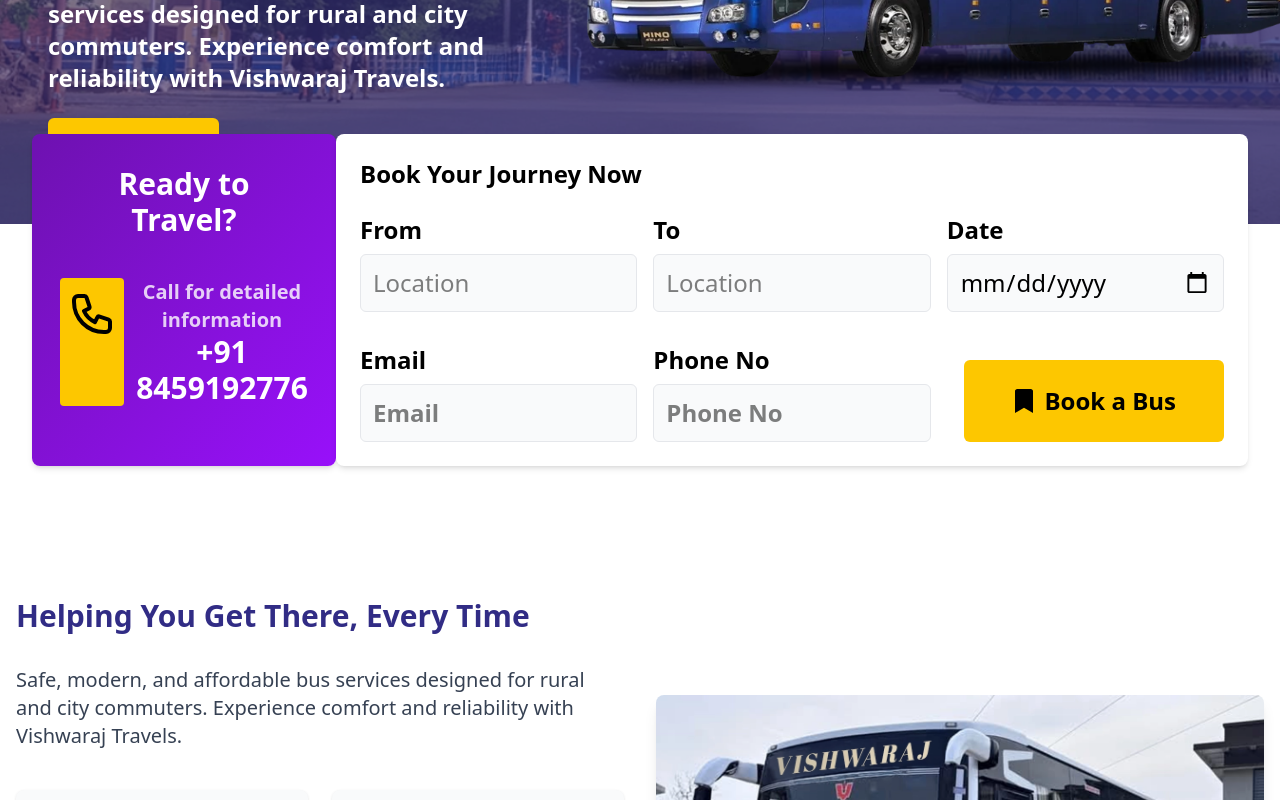
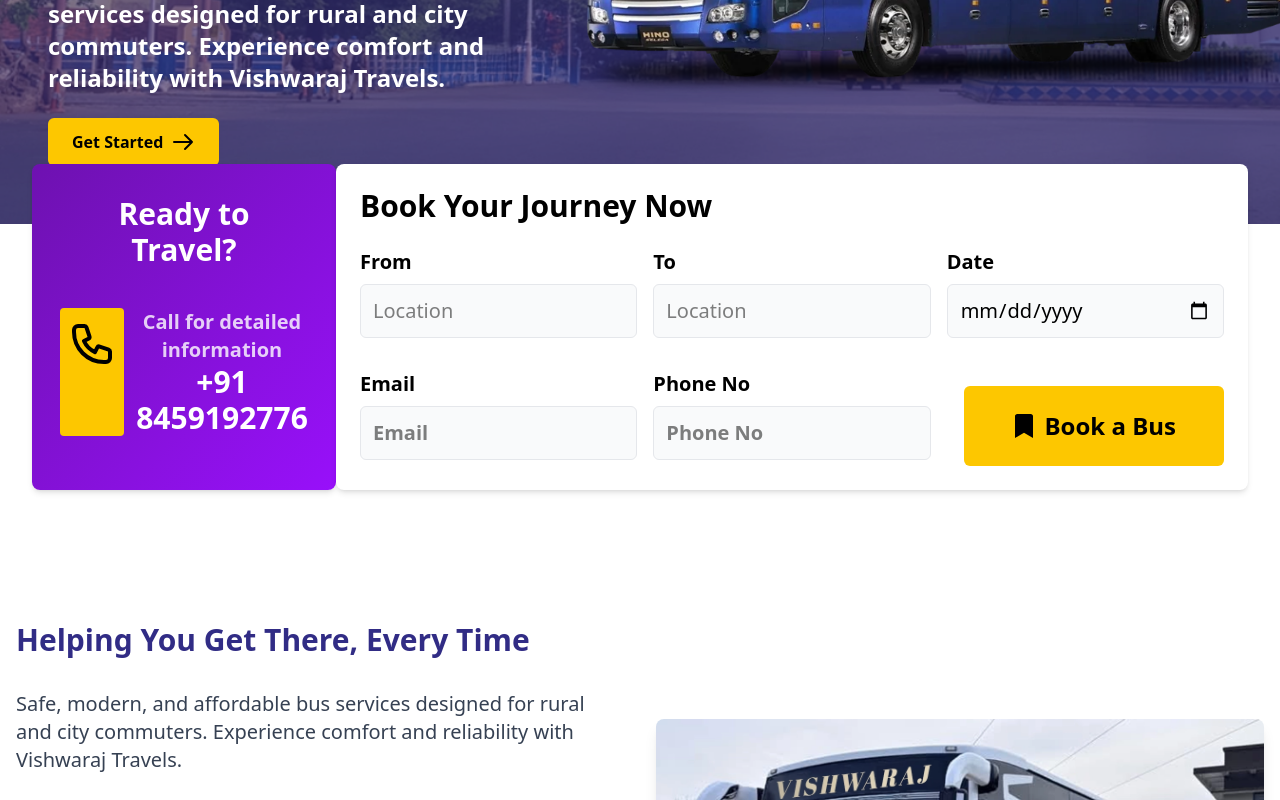
Before and after one commit to Ganpat45/vishwarajtravels, a Next.js app: page / in a window 1280 px wide. Shown: the part 560-1360 px from the top of the page. Built offline with nearby package versions, Linux system fonts and the light colour scheme.

Commit message:
All Section Changes and Updation

```diff
--- a/src/components/HeroSection.jsx
+++ b/src/components/HeroSection.jsx
@@ -76,7 +76,7 @@
         </div>
       </div>
 
-      <div className="z-1 mt-[-90px] mb-[100px] w-full flex flex-col md:flex-row justify-between px-4 sm:px-6 md:px-8 space-y-6 sm:space-y-8 md:space-y-0">
+      <div className="z-1 mt-[-60px] mb-[100px] w-full flex flex-col md:flex-row justify-between px-4 sm:px-6 md:px-8 space-y-6 sm:space-y-8 md:space-y-0">
 
         <div className="bg-gradient-to-br from-purple-800 to-purple-600 text-white p-4 sm:p-6 md:p-8 w-full md:w-1/4 rounded-lg shadow-md">
           <h2 className="text-xl sm:text-2xl md:text-3xl font-bold text-center text-white">Ready to Travel?</h2>
@@ -96,44 +96,44 @@
 
 
         <div className="bg-white p-4 sm:p-6 shadow-md w-full md:w-3/4 rounded-lg">
-          <h2 className="text-lg sm:text-xl md:text-2xl font-bold text-black mb-3 sm:mb-4 md:mb-6">Book Your Journey Now</h2>
+          <h2 className="text-xl sm:text-2xl md:text-3xl font-bold text-black mb-3 sm:mb-4 md:mb-6">Book Your Journey Now</h2>
 
           <form onSubmit={handleSubmit} className="space-y-4 sm:space-y-6 md:space-y-8">
             <div className="grid grid-cols-1 sm:grid-cols-2 md:grid-cols-3 gap-4">
               <div>
-                <label htmlFor="from" className="block text-black mb-2 text-2xl font-bold">From</label>
+                <label htmlFor="from" className="block text-black mb-2 text-xl font-bold">From</label>
                 <input
                   type="text"
                   id="from"
                   name="from"
                   placeholder="Location"
-                  className="w-full p-3 border border-gray-200 rounded-md bg-gray-50 text-2xl focus:outline-none focus:ring-2 focus:ring-purple-500"
+                  className="w-full p-3 border border-gray-200 rounded-md bg-gray-50 text-xl focus:outline-none focus:ring-2 focus:ring-purple-500"
                   value={formData.from}
                   onChange={handleChange}
                 />
               </div>
 
               <div>
-                <label htmlFor="to" className="block text-black mb-2 text-2xl font-bold">To</label>
+                <label htmlFor="to" className="block text-black mb-2 text-xl font-bold">To</label>
                 <input
                   type="text"
                   id="to"
                   name="to"
                   placeholder="Location"
-                  className="w-full p-3 border border-gray-200 rounded-md bg-gray-50 text-2xl focus:outline-none focus:ring-2 focus:ring-purple-500"
+                  className="w-full p-3 border border-gray-200 rounded-md bg-gray-50 text-xl focus:outline-none focus:ring-2 focus:ring-purple-500"
                   value={formData.to}
                   onChange={handleChange}
                 />
               </div>
 
               <div>
-                <label htmlFor="date" className="block text-black mb-2 text-2xl font-bold">Date</label>
+                <label htmlFor="date" className="block text-black mb-2 text-xl font-bold">Date</label>
                 <input
                   type="date"
                   id="date"
                   name="date"
                   placeholder="dd-mm-yyyy"
-                  className="w-full p-3 border border-gray-200 rounded-md bg-gray-50 text-2xl focus:outline-none focus:ring-2 focus:ring-purple-500"
+                  className="w-full p-3 border border-gray-200 rounded-md bg-gray-50 text-xl focus:outline-none focus:ring-2 focus:ring-purple-500"
                   value={formData.date}
                   onChange={handleChange}
                 />
@@ -142,26 +142,26 @@
 
             <div className="grid grid-cols-1 sm:grid-cols-2 md:grid-cols-3 gap-4 font-bold">
               <div>
-                <label htmlFor="email" className="block text-black mb-2 text-2xl font-bold">Email</label>
+                <label htmlFor="email" className="block text-black mb-2 text-xl font-bold">Email</label>
                 <input
                   type="email"
                   id="email"
                   name="email"
                   placeholder="Email"
-                  className="w-full p-3 border border-gray-200 rounded-md bg-gray-50 text-2xl focus:outline-none focus:ring-2 focus:ring-purple-500"
+                  className="w-full p-3 border border-gray-200 rounded-md bg-gray-50 text-xl focus:outline-none focus:ring-2 focus:ring-purple-500"
                   value={formData.email}
                   onChange={handleChange}
                 />
               </div>
 
               <div>
-                <label htmlFor="phone" className="block text-black mb-2 text-2xl font-bold">Phone No</label>
+                <label htmlFor="phone" className="block text-black mb-2 text-xl font-bold">Phone No</label>
                 <input
                   type="tel"
                   id="phone"
                   name="phone"
                   placeholder="Phone No"
-                  className="w-full p-3 border border-gray-200 rounded-md bg-gray-50 text-2xl focus:outline-none focus:ring-2 focus:ring-purple-500"
+                  className="w-full p-3 border border-gray-200 rounded-md bg-gray-50 text-xl focus:outline-none focus:ring-2 focus:ring-purple-500"
                   value={formData.phone}
                   onChange={handleChange}
                 />
--- a/src/components/TravelsSection.jsx
+++ b/src/components/TravelsSection.jsx
@@ -55,7 +55,7 @@
         <div className="flex flex-col md:flex-row items-start  mb-8">
           <div className="mb-6 md:mb-0 md:w-1/3">
             <h2 className="text-yellow-500 font-bold text-xl mb-2">Who We Are</h2>
-            <h1 className="text-3xl font-bold text-indigo-900 leading-tight">
+            <h1 className="text-2xl font-bold text-indigo-900 leading-tight">
               Making Travel<br />Easy Since 2015
             </h1>
           </div>
```
